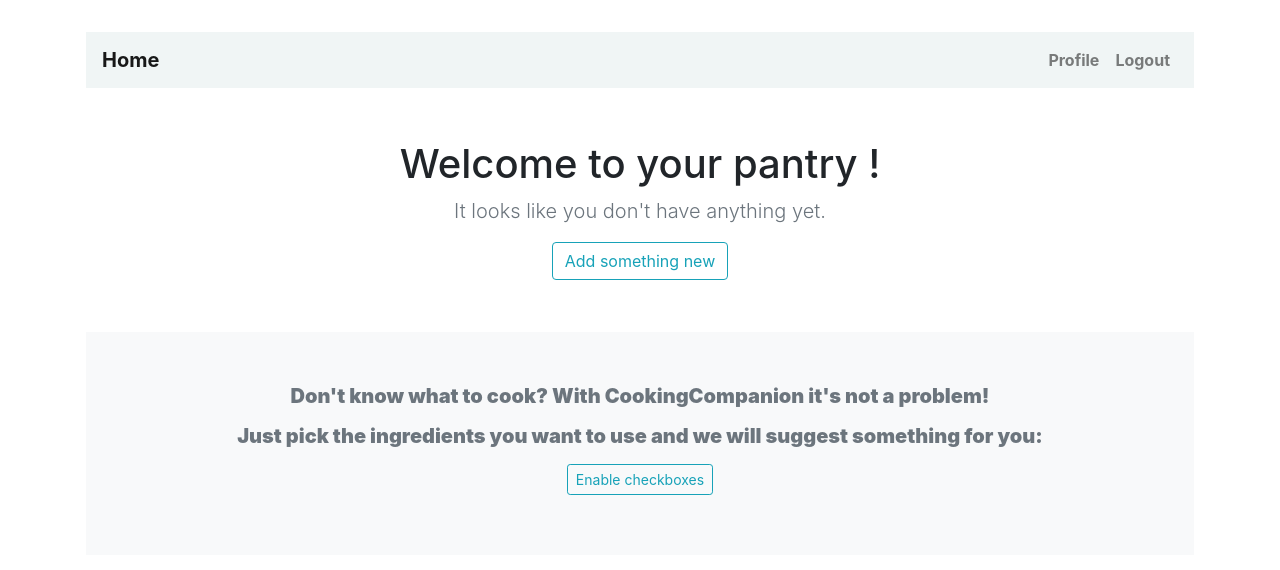
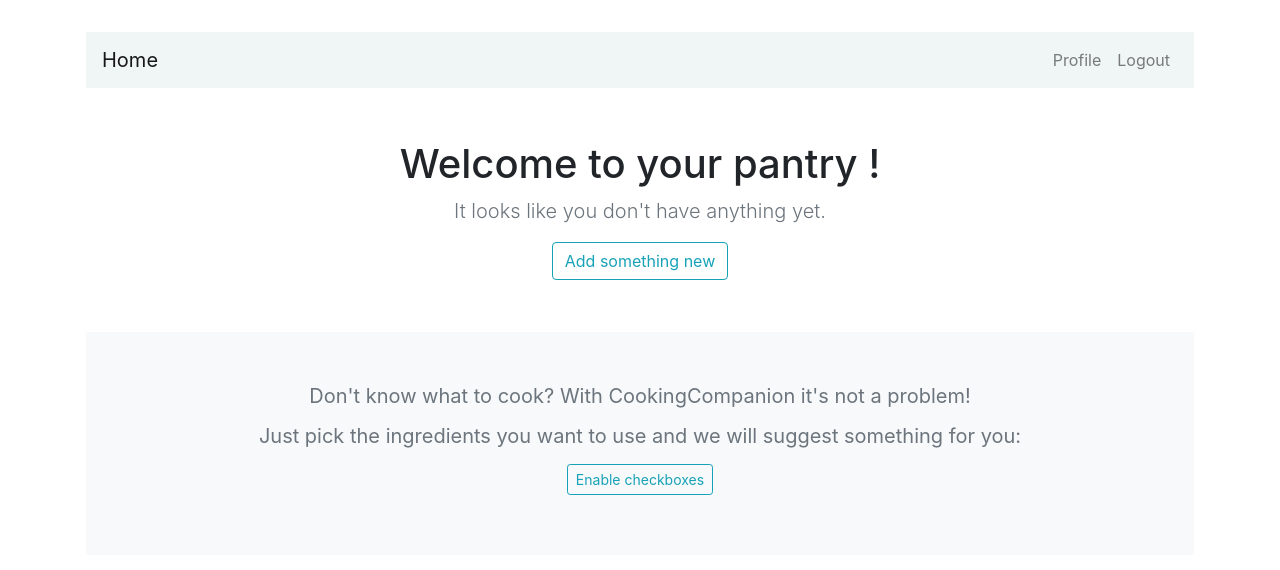
Before and after one commit to Piotrhow/CookingCompanion, a Django app: page /core/pantry-detail/ in a window 1280 px wide. Shown: the top 570 px of the page. Run offline with Django 4.2, Linux system fonts and the light colour scheme; the visitor is signed in with stand-in values (Sample User, id 1); data comes from the database, SQL or seed files in the repository; data that the repository does not hold is empty; some libraries are stand-ins or nearby versions.

Commit message:
Dodanie CSS style.css

```diff
--- a/core/static/core/style.css
+++ b/core/static/core/style.css
@@ -1,7 +1,4 @@
 div.a {
   text-transform: uppercase;
-}
-
-div {
   font-weight: bold;
 }
```
